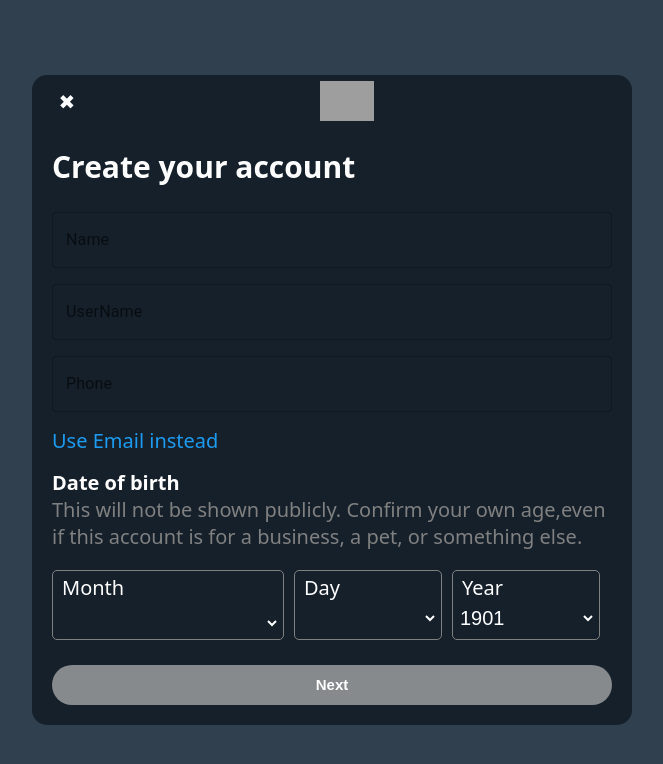
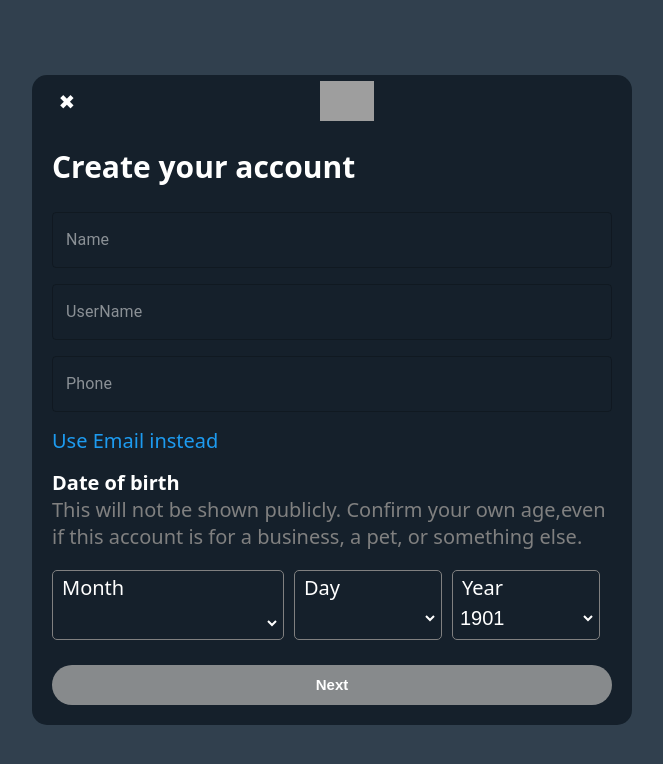
Before and after one commit to surajhimanshu/Chirp, a React (Create React App) app: page /signupform in a window 1280 px wide. Shown: the top 764 px of the page, without its empty margins (308-971 px from the left). Built offline with nearby package versions, Linux system fonts and the light colour scheme; grey boxes are pictures that could not be loaded; the HTML template or start-up script is replaced by a standard one.

Commit message:
minor design changes in Signup

```diff
--- a/src/features/Signup/Signupform.jsx
+++ b/src/features/Signup/Signupform.jsx
@@ -85,10 +85,13 @@ const Signupform = () => {
                 sx={{
                   display: "flex",
                   alignItems: "center",
-                  "& > :not(style)": { },
+                  "& > :not(style)": {},
                 }}
               >
                 <TextField
+                  InputLabelProps={{
+                    style: { color: "rgba(255, 255, 255, 0.5)" },
+                  }}
                   className={style.name}
                   name="name"
                   helperText=""
@@ -105,6 +108,9 @@ const Signupform = () => {
                 }}
               >
                 <TextField
+                  InputLabelProps={{
+                    style: { color: "rgba(255, 255, 255, 0.5)" },
+                  }}
                   className={style.name}
                   name="username"
                   helperText=""
@@ -115,13 +121,16 @@ const Signupform = () => {
 
               <Box
                 sx={{
-                  color:"white",
+                  color: "white",
                   display: "flex",
                   alignItems: "center",
-                  "& > :not(style)": { mt: 2 , color:"white"},
+                  "& > :not(style)": { mt: 2, color: "white" },
                 }}
               >
                 <TextField
+                  InputLabelProps={{
+                    style: { color: "rgba(255, 255, 255, 0.5)" },
+                  }}
                   className={style.name}
                   name={Phone}
                   helperText=""
--- a/src/index.js
+++ b/src/index.js
@@ -3,20 +3,16 @@ import ReactDOM from "react-dom";
 import { Provider } from "react-redux";
 import { BrowserRouter } from "react-router-dom";
 
-// import App from "./App";
+import App from "./App";
 
 import { store } from "./app/store";
 import "./features/CSS/index.module.css";
-import Signupform from "./features/Signup/Signupform";
-
-
 
 ReactDOM.render(
   <React.StrictMode>
     <Provider store={store}>
       <BrowserRouter>
-        {/* <App /> */}
-        <Signupform/>
+        <App />
       </BrowserRouter>
     </Provider>
   </React.StrictMode>,
```
